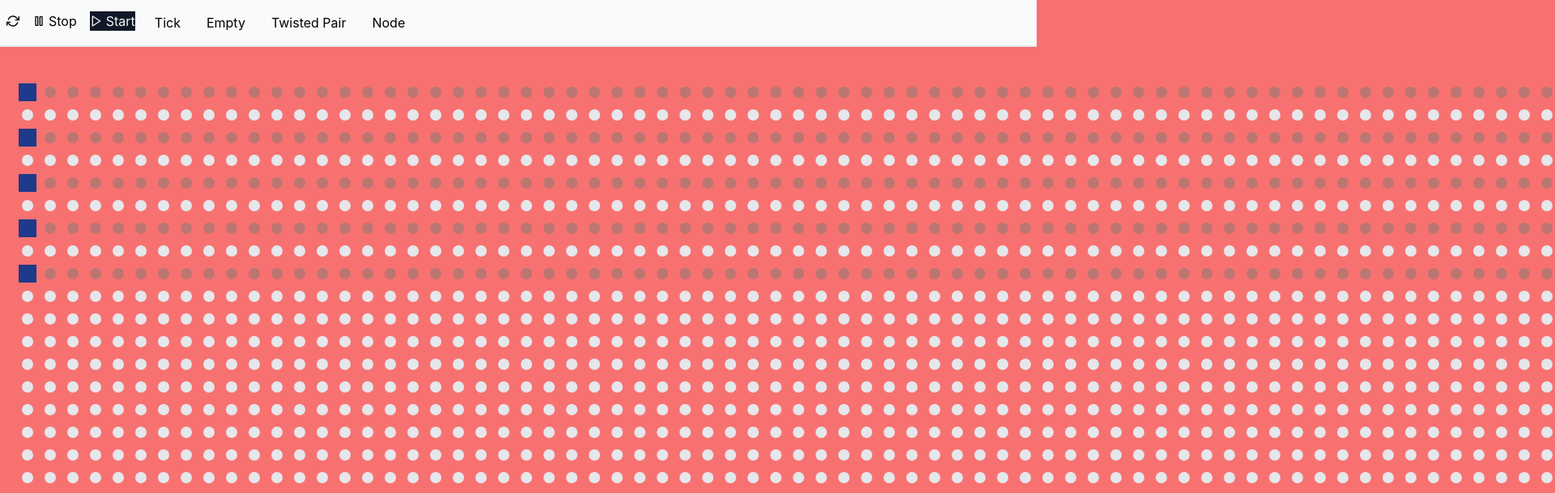
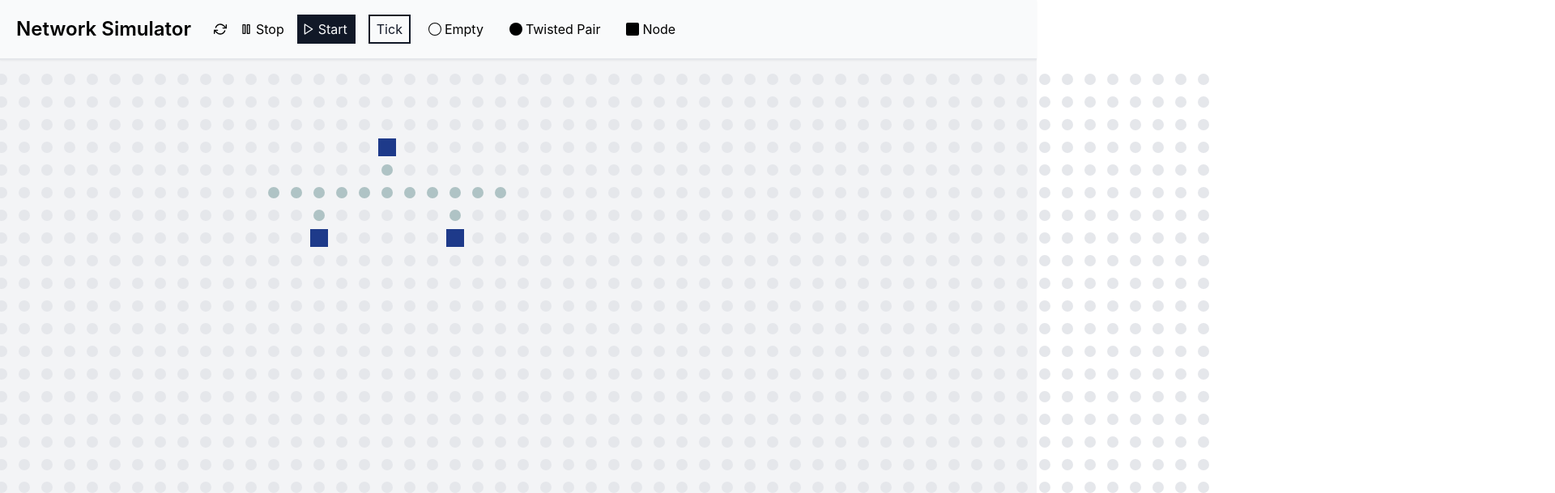
Before and after one commit to brunomariz/network-sim-oo, a Next.js app: page / in a window 1280 px wide. Shown: the top 609 px of the page at 81% size, 1920 px wide, since content can reach past the window. Built offline with nearby package versions, Linux system fonts and the light colour scheme.

Commit message:
refac: extract navbar and buttons to components

```diff
--- a/classes/Empty.ts
+++ b/classes/Empty.ts
@@ -23,7 +23,6 @@ export default class Empty extends NetworkFeature {
         if (i > -1 && i < elements.length && j > -1 && j < elements[i].length) {
           if (elements[i][j] instanceof Link) {
             count += 1;
-            console.log("found");
           }
         }
       }
--- a/classes/Link.ts
+++ b/classes/Link.ts
@@ -49,9 +49,7 @@ export default class Link extends NetworkFeature {
           this.neighborsTransmitting = true;
           this.neighborsSignalSum += elements[i][j].signal.value;
           if (elements[i][j].signal.corrupted) {
-            // this.signal.corrupted = true;
             this.sufferedInterference = true;
-            console.log(this.neighborsSignalSum);
           }
         }
       }
--- a/classes/Network.ts
+++ b/classes/Network.ts
@@ -11,7 +11,12 @@ export default class Network {
   sizeY: number;
   elements: NetworkFeature[][];
 
-  constructor(sizeX: number, sizeY: number, elements?: NetworkFeature[][]) {
+  constructor(
+    sizeX: number,
+    sizeY: number,
+    elements?: NetworkFeature[][],
+    template?: "stripes" | "icon"
+  ) {
     this.sizeX = sizeX;
     this.sizeY = sizeY;
 
@@ -49,31 +54,29 @@ export default class Network {
       emptyArray[4][0] = new Node();
       emptyArray[6][0] = new Node();
       emptyArray[8][0] = new Node();
-      for (let i = 1; i < emptyArray[0].length; i++) {
-        emptyArray[0][i] = new TwistedPair(
-          TransmissionStatus.notTransmitting,
-          new Signal(0, false)
-        );
-        emptyArray[2][i] = new TwistedPair(
-          TransmissionStatus.notTransmitting,
-          new Signal(0, false)
-        );
-        emptyArray[4][i] = new TwistedPair(
-          TransmissionStatus.notTransmitting,
-          new Signal(0, false)
-        );
-        emptyArray[6][i] = new TwistedPair(
-          TransmissionStatus.notTransmitting,
-          new Signal(0, false)
-        );
-        emptyArray[8][i] = new TwistedPair(
-          TransmissionStatus.notTransmitting,
-          new Signal(0, false)
-        );
+      for (let index = 0; index < emptyArray.length; index += 2) {
+        emptyArray[index][0] = new Node();
+        for (let j = 1; j < emptyArray[0].length; j++) {
+          emptyArray[index][j] = new TwistedPair(
+            TransmissionStatus.notTransmitting,
+            new Signal(0, false)
+          );
+        }
       }
     };
 
-    generateStripes();
+    switch (template ?? "icon") {
+      case "icon":
+        generateIcon();
+        break;
+      case "stripes":
+        generateStripes();
+        break;
+
+      default:
+        break;
+    }
+    if (template) generateStripes();
     // emptyArray[2][5] = new Link(1, TransmissionStatus.transmitting, 2.5);
     // emptyArray[2][6] = new Link(1, TransmissionStatus.notTransmitting, 0);
     // emptyArray[2][7] = new Link(1, false);
--- a/classes/TwistedPair.ts
+++ b/classes/TwistedPair.ts
@@ -22,9 +22,9 @@ export default class TwistedPair extends Link {
       this.neighborsTransmitting &&
       this.transmissionStatus == TransmissionStatus.notTransmitting
     ) {
-      console.log("**********************");
-      console.log(this.signal);
-      console.log(this.sufferedInterference);
+      if (this.sufferedInterference) {
+        console.log("interf");
+      }
 
       return new TwistedPair(
         TransmissionStatus.transmitting,
--- a/components/GridElement/gridElement.module.css
+++ b/components/GridElement/gridElement.module.css
@@ -19,7 +19,7 @@
 }
 
 .tpElement {
-  background: #338274;
+  background: #155254;
   @apply linkElement opacity-30;
 }
 .justTransmittedLink {
--- /dev/null
+++ b/components/NavButton/NavButton.tsx
@@ -0,0 +1,37 @@
+import React, { ReactNode } from "react";
+
+type Props = {
+  text: string;
+  icon: ReactNode;
+  onClick: () => void;
+  disabled: boolean;
+  fill?: boolean;
+  outline?: boolean;
+};
+
+function NavButton({
+  text,
+  icon,
+  onClick,
+  disabled,
+  fill = false,
+  outline = false,
+}: Props) {
+  return (
+    <button
+      disabled={disabled}
+      className={
+        ` mx-2 p-1 border-2 border-opacity-0 border-gray-900 disabled:opacity-50 ` +
+        (fill ? ` text-gray-50 bg-gray-900 ` : ``) +
+        (outline ? `text-gray-900 border-opacity-100 ` : ``)
+      }
+      onClick={onClick}
+    >
+      <div className="flex items-center">
+        {icon} <span className="px-1">{text}</span>
+      </div>
+    </button>
+  );
+}
+
+export default NavButton;
--- /dev/null
+++ b/components/Navbar/Navbar.tsx
@@ -0,0 +1,90 @@
+import React from "react";
+import { FiPause, FiPlay, FiRefreshCw } from "react-icons/fi";
+import { BsCircle, BsCircleFill, BsSquareFill } from "react-icons/bs";
+import { networkFeatureCategories } from "../../@types/networkFeatureCategories";
+import Network from "../../classes/Network";
+import NavButton from "../NavButton/NavButton";
+
+type Props = {
+  setRun: Function;
+  setNetwork: Function;
+  setElements: Function;
+  setActiveElement: Function;
+  run: boolean;
+  networkSize: number[];
+  network: Network;
+};
+
+function Navbar({
+  setRun,
+  setNetwork,
+  setElements,
+  setActiveElement,
+  run,
+  networkSize,
+  network,
+}: Props) {
+  return (
+    <div className="fixed top-0 left-0 bg-gray-50 w-screen border-b-2 shadow-sm z-10 flex items-center">
+      <div className="inline text-2xl p-5 font-semibold">Network Simulator</div>
+      <button
+        className={"mx-2"}
+        onClick={() => {
+          setRun(false);
+          setNetwork(new Network(networkSize[0], networkSize[1]));
+        }}
+      >
+        <FiRefreshCw></FiRefreshCw>
+      </button>
+      <button
+        className={"mx-2"}
+        onClick={() => {
+          setRun(false);
+        }}
+      >
+        <div className="flex items-center">
+          <FiPause></FiPause> <span className="pl-1">Stop</span>
+        </div>
+      </button>
+
+      <NavButton
+        onClick={() => {
+          setRun(true);
+        }}
+        disabled={run}
+        text="Start"
+        icon={<FiPlay></FiPlay>}
+        fill
+      ></NavButton>
+      <NavButton
+        text="Tick"
+        onClick={() => {
+          setElements(network.tick().elements);
+        }}
+        disabled={run}
+        icon={<></>}
+        outline
+      ></NavButton>
+      <NavButton
+        disabled={false}
+        icon={<BsCircle></BsCircle>}
+        onClick={() => setActiveElement(networkFeatureCategories.Empty)}
+        text="Empty"
+      ></NavButton>
+      <NavButton
+        text="Twisted Pair"
+        onClick={() => setActiveElement(networkFeatureCategories.TwistedPair)}
+        disabled={false}
+        icon={<BsCircleFill></BsCircleFill>}
+      ></NavButton>
+      <NavButton
+        disabled={false}
+        icon={<BsSquareFill></BsSquareFill>}
+        onClick={() => setActiveElement(networkFeatureCategories.Node)}
+        text="Node"
+      ></NavButton>
+    </div>
+  );
+}
+
+export default Navbar;
--- a/components/NetworkGrid/networkGrid.module.css
+++ b/components/NetworkGrid/networkGrid.module.css
@@ -1,5 +1,5 @@
 .networkGrid {
-  @apply grid pt-5;
+  @apply grid p-5;
 }
 
 .unselectable {
--- a/pages/index.tsx
+++ b/pages/index.tsx
@@ -11,9 +11,12 @@ import { Signal } from "../classes/Signal";
 import TwistedPair from "../classes/TwistedPair";
 import NetworkGrid from "../components/NetworkGrid/NetworkGrid";
 import { FiPlay, FiPause, FiRefreshCw } from "react-icons/fi";
+import Head from "next/head";
+import NavButton from "../components/NavButton/NavButton";
+import Navbar from "../components/Navbar/Navbar";
 
 const Home: NextPage = () => {
-  const networkSize = [20, 70];
+  const networkSize = [30, 60];
   const [network, setNetwork] = useState(
     new Network(networkSize[0], networkSize[1])
   );
@@ -28,7 +31,6 @@ const Home: NextPage = () => {
         setElements(network.tick().elements);
       }
     }, 250);
-    console.log(newIntervalId);
 
     for (let i = 1; i < Number(newIntervalId); i++) {
       window.clearInterval(i);
@@ -69,72 +71,31 @@ const Home: NextPage = () => {
   };
 
   return (
-    <div className="overflow-scoll min-w-min h-full bg-gray-100">
-      <div className="fixed top-0 left-0 bg-gray-50 w-full border-b-2 shadow-sm z-10">
-        <button
-          className={"mx-2"}
-          onClick={() => {
-            setRun(false);
-            setNetwork(new Network(networkSize[0], networkSize[1]));
-          }}
-        >
-          <FiRefreshCw></FiRefreshCw>
-        </button>
-        <button
-          className={"mx-2"}
-          onClick={() => {
-            setRun(false);
-          }}
-        >
-          <div className="flex items-center">
-            <FiPause></FiPause> <span className="pl-1">Stop</span>
-          </div>
-        </button>
-        <button
-          className={`mx-2 bg-gray-900 text-gray-100 ${
-            run && "text-opacity-30"
-          }`}
-          onClick={() => {
-            setRun(true);
-          }}
-        >
-          <div className="flex items-center">
-            <FiPlay></FiPlay> <span className="pl-1">Start</span>
-          </div>
-        </button>
-        <button
-          className="p-2 m-2"
-          onClick={() => {
-            setElements(network.tick().elements);
-          }}
-        >
-          Tick
-        </button>
-        <button
-          className="p-2 m-2"
-          onClick={() => setActiveElement(networkFeatureCategories.Empty)}
-        >
-          Empty
-        </button>
-        <button
-          className="p-2 m-2"
-          onClick={() => setActiveElement(networkFeatureCategories.TwistedPair)}
-        >
-          Twisted Pair
-        </button>
-        <button
-          className="p-2 m-2"
-          onClick={() => setActiveElement(networkFeatureCategories.Node)}
-        >
-          Node
-        </button>
-      </div>
-      <div className="pt-20 h-screen min-w-min p-5 bg-red-400">
-        <NetworkGrid
-          elements={network.elements}
-          setElements={setElements}
-          elementFactory={elementFactory}
-        ></NetworkGrid>
+    <div>
+      <Head>
+        <meta
+          name="viewport"
+          content="width=device-width, initial-scale=1, maximum-scale=1, user-scalable=0"
+        />
+      </Head>
+      <Navbar
+        setRun={setRun}
+        setNetwork={setNetwork}
+        setElements={setElements}
+        setActiveElement={setActiveElement}
+        network={network}
+        networkSize={networkSize}
+        run={run}
+      ></Navbar>
+
+      <div className="overflow-scoll h-full min-h-screen flex justify-center items-center bg-gray-100">
+        <div className="pt-16">
+          <NetworkGrid
+            elements={network.elements}
+            setElements={setElements}
+            elementFactory={elementFactory}
+          ></NetworkGrid>
+        </div>
       </div>
     </div>
   );
--- a/styles/Home.module.css
+++ /dev/null
@@ -1,3 +0,0 @@
-.container {
-  padding: 0 2rem;
-}
--- a/styles/globals.css
+++ b/styles/globals.css
@@ -4,17 +4,8 @@
 
 html,
 body {
+  margin: 0;
   padding: 0;
-  margin: 0;
   font-family: -apple-system, BlinkMacSystemFont, Segoe UI, Roboto, Oxygen,
     Ubuntu, Cantarell, Fira Sans, Droid Sans, Helvetica Neue, sans-serif;
 }
-
-a {
-  color: inherit;
-  text-decoration: none;
-}
-
-* {
-  box-sizing: border-box;
-}
```
